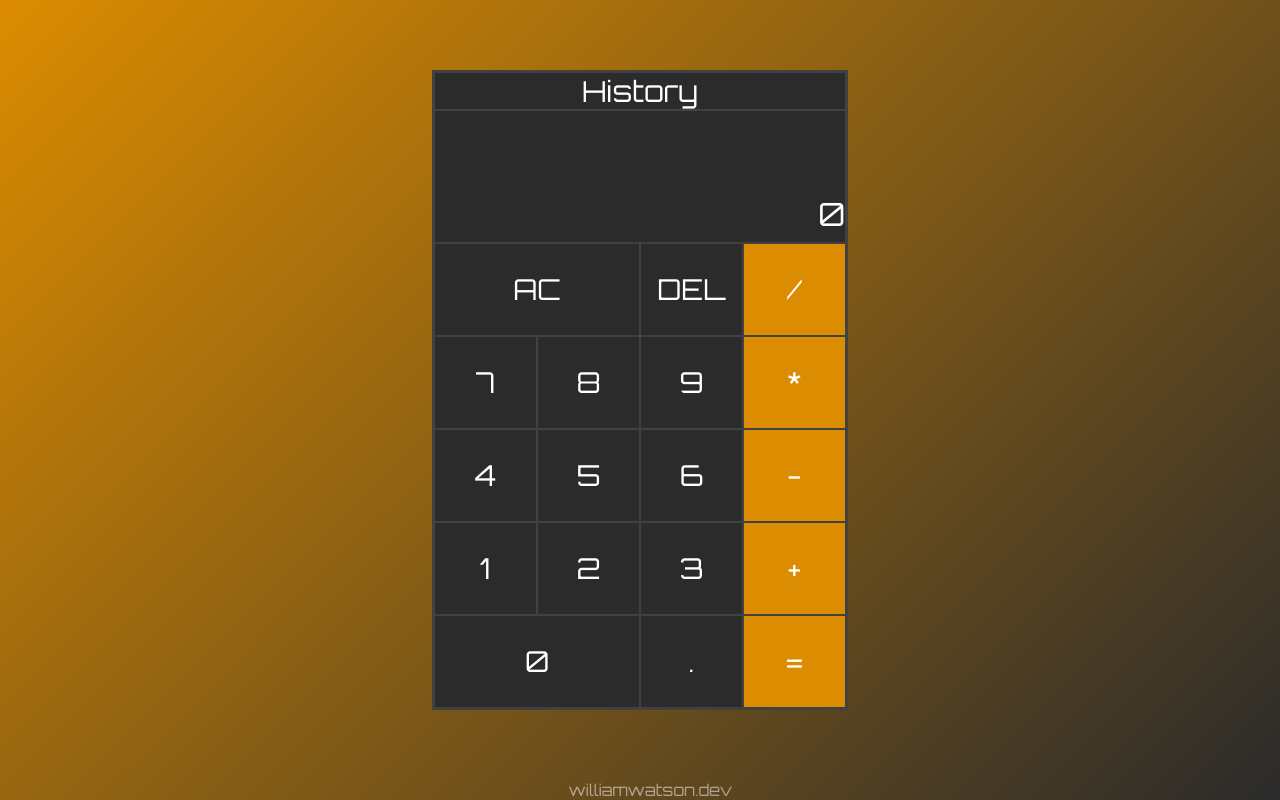
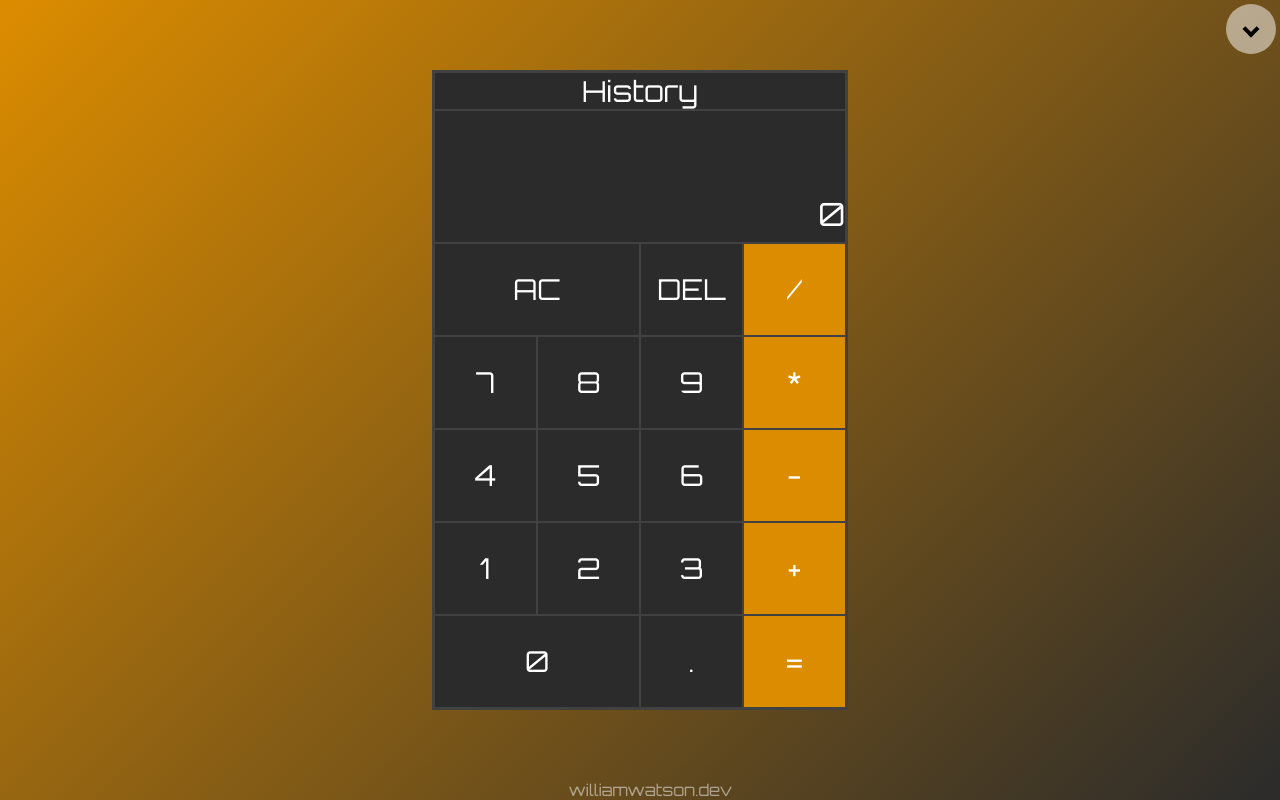
Before and after one commit to willswats/react-calculator, a React (Create React App) app: page / in a window 1280 px wide. Built offline with nearby package versions, Linux system fonts and the light colour scheme; some icons are missing.

Commit message:
Add DropDown and fix mobile height

```diff
--- a/src/App.css
+++ b/src/App.css
@@ -16,3 +16,9 @@
   display: flex;
   justify-content: center;
 }
+
+@media screen and (max-width: 500px) {
+  .calculator-container {
+    justify-content: flex-start;
+  }
+}
--- a/src/App.js
+++ b/src/App.js
@@ -1,11 +1,13 @@
 import './App.css';
 
 import Calculator from './components/Calculator/Calculator';
+import DropDown from './components/DropDown/DropDown';
 import Footer from './components/Footer/Footer';
 
 const App = () => {
   return (
     <div className="app">
+      <DropDown />
       <div className="calculator-container">
         <Calculator />
       </div>
--- a/src/components/Calculator/Calculator.module.css
+++ b/src/components/Calculator/Calculator.module.css
@@ -11,6 +11,5 @@
 @media screen and (max-width: 500px) {
   .calculator {
     width: 100%;
-    height: 100%;
   }
 }
--- /dev/null
+++ b/src/components/DropDown/DropDown.js
@@ -0,0 +1,23 @@
+import { useState } from 'react';
+
+import DropDownButton from './DropDownButton';
+import DropDownMenu from './DropDownMenu';
+
+import classes from './DropDown.module.css';
+
+const DropDown = () => {
+  const [dropDown, setDropDown] = useState(false);
+
+  return (
+    <div className={classes['dropdown']}>
+      {!dropDown && (
+        <DropDownButton dropDown={dropDown} setDropDown={setDropDown} />
+      )}
+      {dropDown && (
+        <DropDownMenu dropDown={dropDown} setDropDown={setDropDown} />
+      )}
+    </div>
+  );
+};
+
+export default DropDown;
--- /dev/null
+++ b/src/components/DropDown/DropDown.module.css
@@ -0,0 +1,6 @@
+.dropdown {
+  position: absolute;
+  right: 4px;
+  top: 4px;
+  z-index: 999;
+}
--- /dev/null
+++ b/src/components/DropDown/DropDownButton.js
@@ -0,0 +1,14 @@
+import classes from './DropDownButton.module.css';
+
+const DropDownButton = ({ dropDown, setDropDown }) => {
+  return (
+    <button
+      onClick={() => setDropDown(!dropDown)}
+      className={classes['dropdown-btn']}
+    >
+      <div className={classes['dropdown-btn__arrow']} />
+    </button>
+  );
+};
+
+export default DropDownButton;
--- /dev/null
+++ b/src/components/DropDown/DropDownButton.module.css
@@ -0,0 +1,29 @@
+.dropdown-btn {
+  display: flex;
+  justify-content: center;
+  align-items: center;
+  width: 50px;
+  height: 50px;
+  border-radius: 50%;
+  background-color: rgba(255, 255, 255, 0.5);
+  transition: background-color 0.1s ease;
+  border: none;
+}
+
+.dropdown-btn:hover {
+  background-color: rgba(255, 255, 255, 0.75);
+}
+
+.dropdown-btn__arrow {
+  border: solid black;
+  border-width: 0 4px 4px 0;
+  display: inline-block;
+  padding: 4px;
+  transform: rotate(45deg);
+}
+
+@media screen and (max-width: 500px) {
+  .dropdown-btn {
+    display: none;
+  }
+}
--- /dev/null
+++ b/src/components/DropDown/DropDownMenu.js
@@ -0,0 +1,24 @@
+import classes from './DropDownMenu.module.css';
+
+const DropDownMenu = ({ dropDown, setDropDown }) => {
+  return (
+    <div className={classes['dropdown-menu']}>
+      <button
+        onClick={() => setDropDown(!dropDown)}
+        className={classes['dropdown-menu__btn']}
+      ></button>
+      <div>
+        <h1 className={classes['dropdown-menu__title']}>Keyboard shortcuts</h1>
+        <li className={classes['dropdown-menu__list']}>
+          <ol>ESC - AC</ol>
+          <ol>Backspace - DEL</ol>
+          <ol>Arrow right - History</ol>
+          <ol>Arrow left - Calculator</ol>
+        </li>
+        <p>The others correspond to the exact keys on the keyboard.</p>
+      </div>
+    </div>
+  );
+};
+
+export default DropDownMenu;
--- /dev/null
+++ b/src/components/DropDown/DropDownMenu.module.css
@@ -0,0 +1,47 @@
+.dropdown-menu {
+  display: flex;
+  flex-direction: column;
+  background-color: rgba(255, 255, 255, 0.5);
+  padding: 2rem 1.5rem 2rem 1.5rem;
+  border-radius: 25px;
+  color: #000;
+  width: 400px;
+}
+
+.dropdown-menu__title {
+  font-size: 1.4rem;
+  margin-bottom: 0.5rem;
+}
+
+.dropdown-menu__list {
+  font-size: 1rem;
+  list-style: none;
+  margin-bottom: 0.5rem;
+}
+
+.dropdown-menu__btn {
+  position: absolute;
+  right: 10px;
+  top: 10px;
+  width: 25px;
+  height: 25px;
+  border: none;
+  background-color: rgba(255, 255, 255, 0.5);
+  border-radius: 20%;
+}
+
+.dropdown-menu__btn:hover {
+  background-color: rgba(255, 255, 255, 0.75);
+}
+
+.dropdown-menu__btn::after {
+  display: inline-block;
+  content: '\00d7';
+  transform: scale(1.5, 1.5);
+}
+
+@media screen and (max-width: 500px) {
+  .dropdown-menu {
+    display: none;
+  }
+}
```
